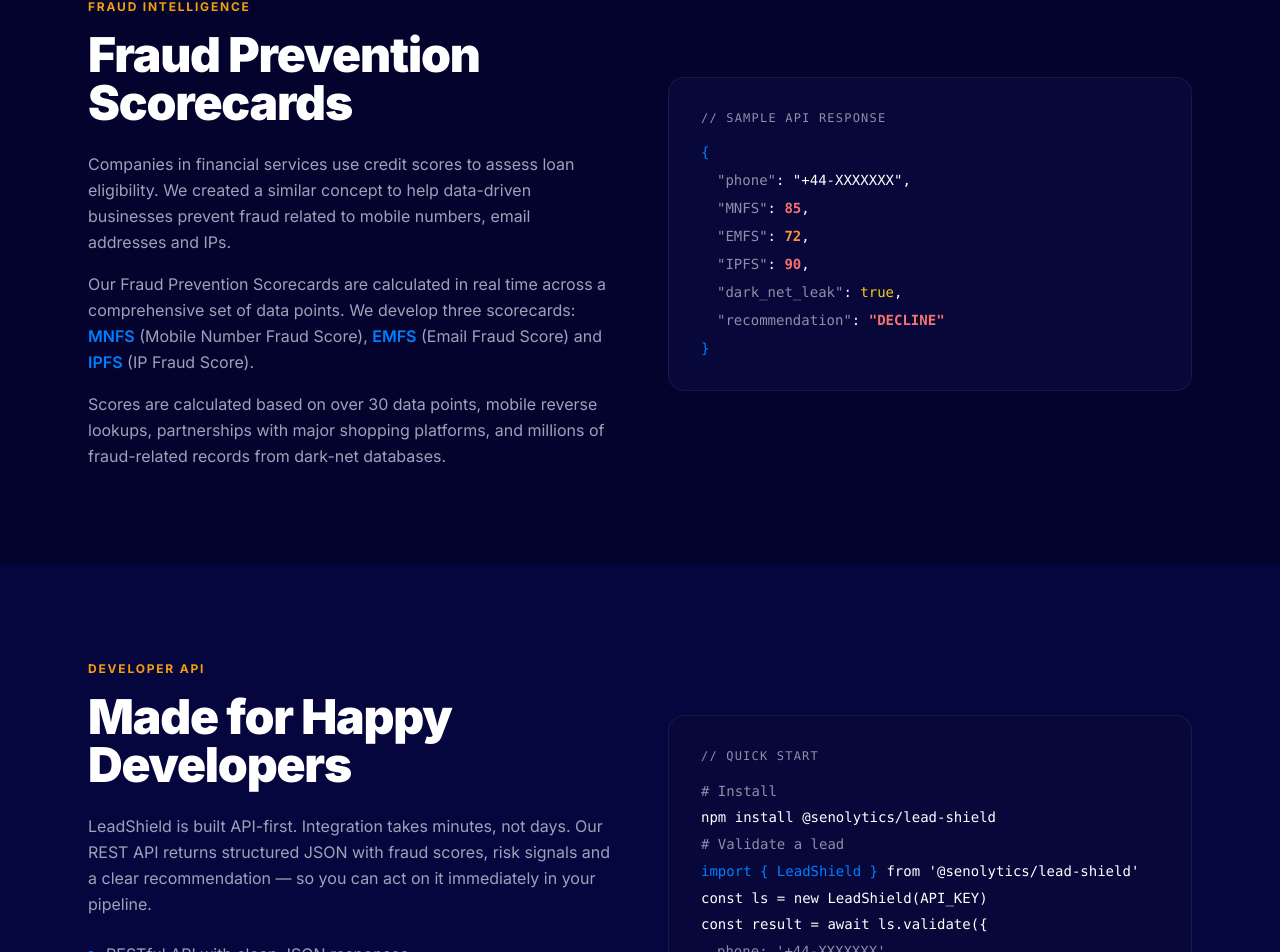
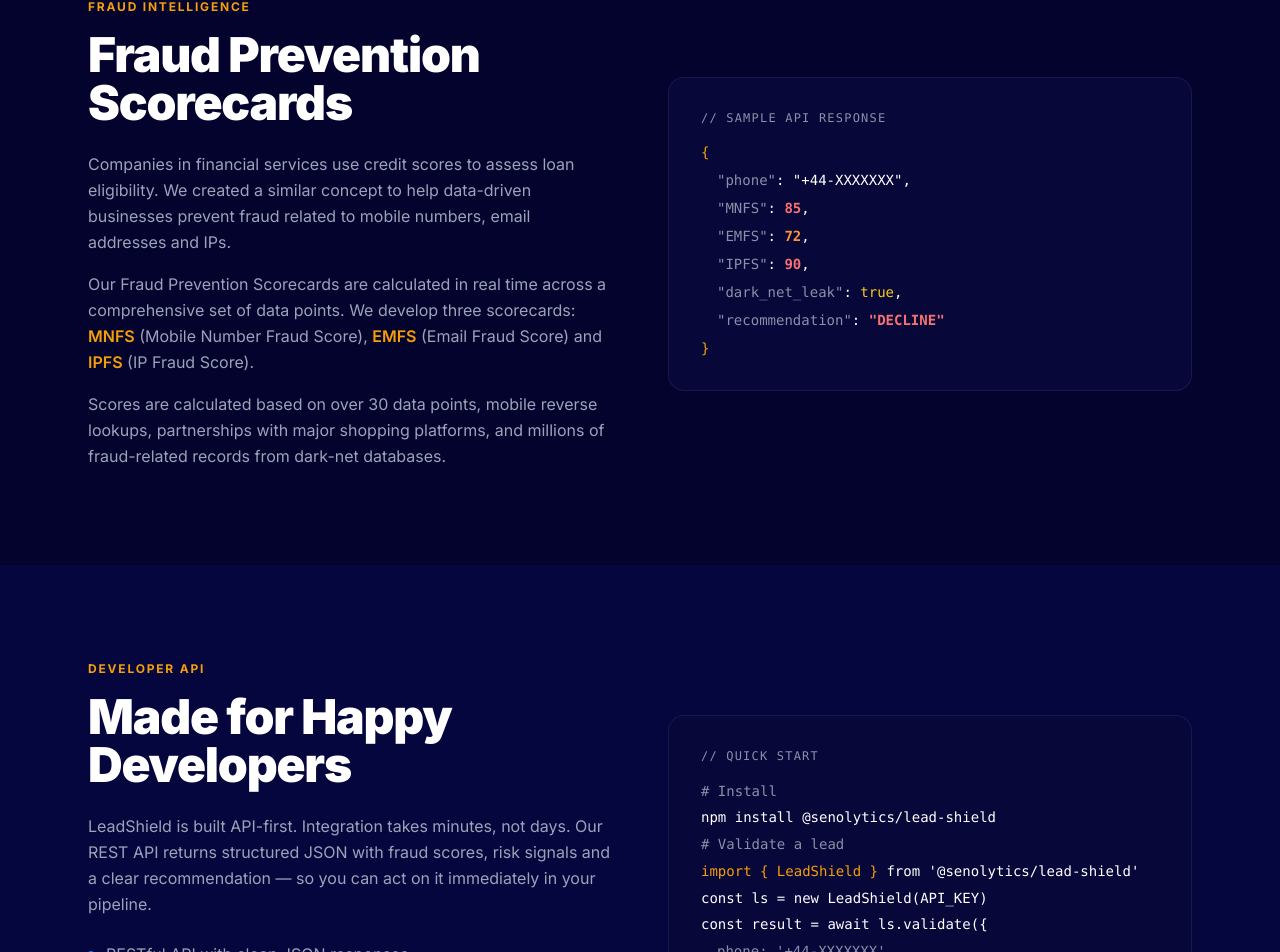
Before and after one commit to akermanai/senolytics-web, a Next.js app: page /lead-shield in a window 1280 px wide. Shown: the part 2355-3307 px from the top of the page. Built offline with nearby package versions, Linux system fonts and the light colour scheme.

Commit message:
design: lead-shield amber colour tokens, content unchanged

```diff
--- a/app/lead-shield/page.tsx
+++ b/app/lead-shield/page.tsx
@@ -125,11 +125,11 @@ export default function LeadShieldPage() {
               <p className="body-md mb-4">
                 Our Fraud Prevention Scorecards are calculated in real time across a
                 comprehensive set of data points. We develop three scorecards:{" "}
-                <span className="text-[#027fff] font-semibold">MNFS</span> (Mobile Number
+                <span className="text-[#f59e0b] font-semibold">MNFS</span> (Mobile Number
                 Fraud Score),{" "}
-                <span className="text-[#027fff] font-semibold">EMFS</span> (Email Fraud
+                <span className="text-[#f59e0b] font-semibold">EMFS</span> (Email Fraud
                 Score) and{" "}
-                <span className="text-[#027fff] font-semibold">IPFS</span> (IP Fraud Score).
+                <span className="text-[#f59e0b] font-semibold">IPFS</span> (IP Fraud Score).
               </p>
               <p className="body-md">
                 Scores are calculated based on over 30 data points, mobile reverse lookups,
@@ -142,7 +142,7 @@ export default function LeadShieldPage() {
                 {"// Sample API response"}
               </div>
               <div className="space-y-2">
-                <div className="text-[#027fff]">{"{"}</div>
+                <div className="text-[#f59e0b]">{"{"}</div>
                 <div className="pl-4">
                   <span className="text-[#8b8fa8]">&quot;phone&quot;</span>
                   <span className="text-white">: &quot;+44-XXXXXXX&quot;,</span>
@@ -176,7 +176,7 @@ export default function LeadShieldPage() {
                   <span className="text-white">: </span>
                   <span className="text-red-400 font-bold">&quot;DECLINE&quot;</span>
                 </div>
-                <div className="text-[#027fff]">{"}"}</div>
+                <div className="text-[#f59e0b]">{"}"}</div>
               </div>
             </div>
           </div>
@@ -219,7 +219,7 @@ export default function LeadShieldPage() {
                 <div className="text-[#8b8fa8]"># Install</div>
                 <div className="text-white">npm install @senolytics/lead-shield</div>
                 <div className="mt-4 text-[#8b8fa8]"># Validate a lead</div>
-                <div className="text-[#027fff]">
+                <div className="text-[#f59e0b]">
                   {"import { LeadShield }"}
                   <span className="text-white"> from &apos;@senolytics/lead-shield&apos;</span>
                 </div>
```
